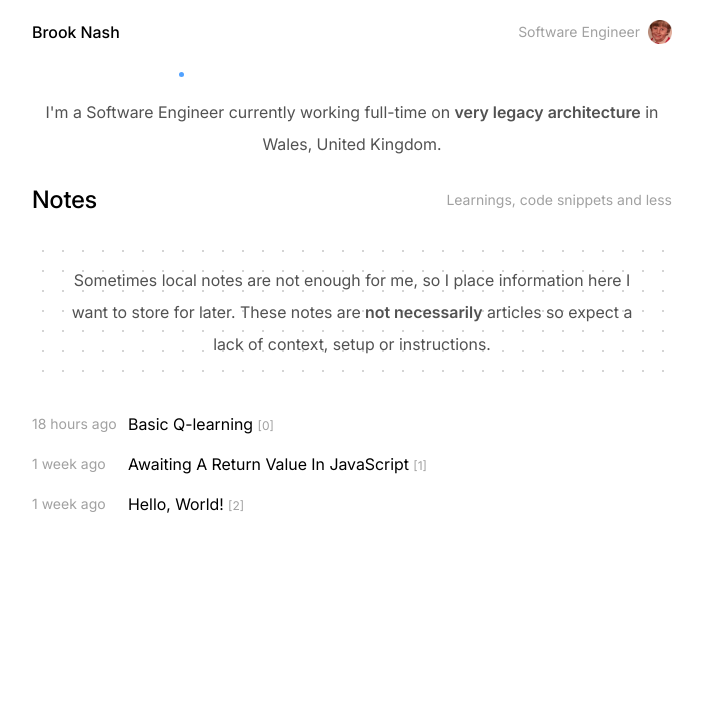
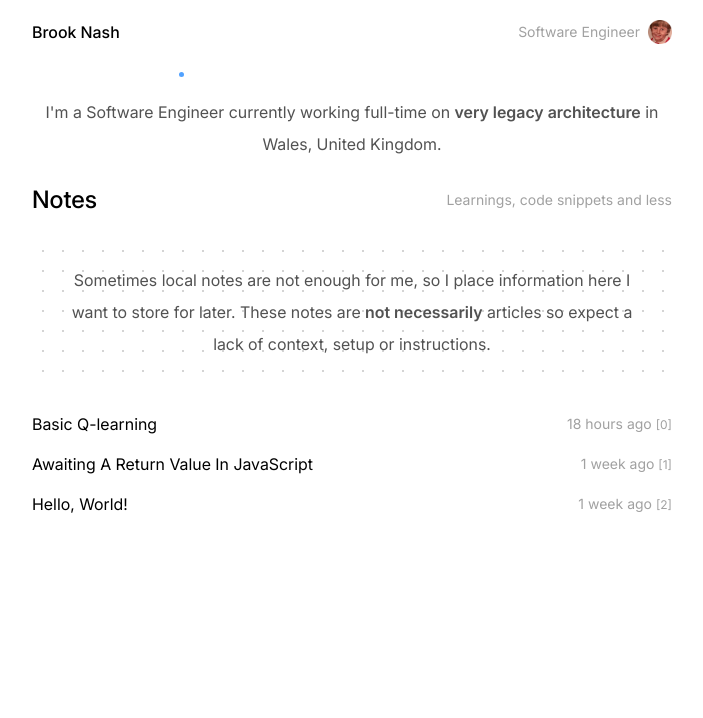
Before and after one commit to brooknullsh/personal-site, an Astro site: page / in a window 1280 px wide. Shown: the top 718 px of the page, without its empty margins (288-991 px from the left). Built offline with nearby package versions, Linux system fonts and the light colour scheme; Astro itself is replaced by a stand-in of ours; some packages are replaced by stand-ins of ours.

Commit message:
chore: astro patch bump

```diff
--- a/package.json
+++ b/package.json
@@ -13,7 +13,7 @@
     "@tailwindcss/vite": "^4.1.4",
     "@vercel/analytics": "^1.5.0",
     "@vercel/speed-insights": "^1.2.0",
-    "astro": "^5.7.5",
+    "astro": "5.7.13",
     "astro-expressive-code": "^0.41.2",
     "astro-og-canvas": "^0.7.0",
     "tailwindcss": "^4.1.4"
--- a/src/pages/index.astro
+++ b/src/pages/index.astro
@@ -82,12 +82,15 @@ const notes = (await getCollection("notes")).sort(
       notes.map(({ id, data }, index) => {
         const { title, published } = data;
         return (
-          <a class="group flex" id={`note-${index}`} href={id} {title}>
-            <p class="text-muted group-hover:standout-text-colour w-24 text-sm transition-colors">
+          <a
+            class="group flex justify-between"
+            id={`note-${index}`}
+            href={id}
+            {title}
+          >
+            <p class="standout-text-colour w-10/12 truncate">{title}</p>
+            <p class="text-muted group-hover:standout-text-colour text-sm transition-colors">
               {relativeDate(published)}
-            </p>
-            <p class="standout-text-colour flex-1/2 truncate">
-              {title}
               <span class="text-muted hidden text-xs sm:inline">[{index}]</span>
             </p>
           </a>
```
Also changed, not shown: 1 other file.
